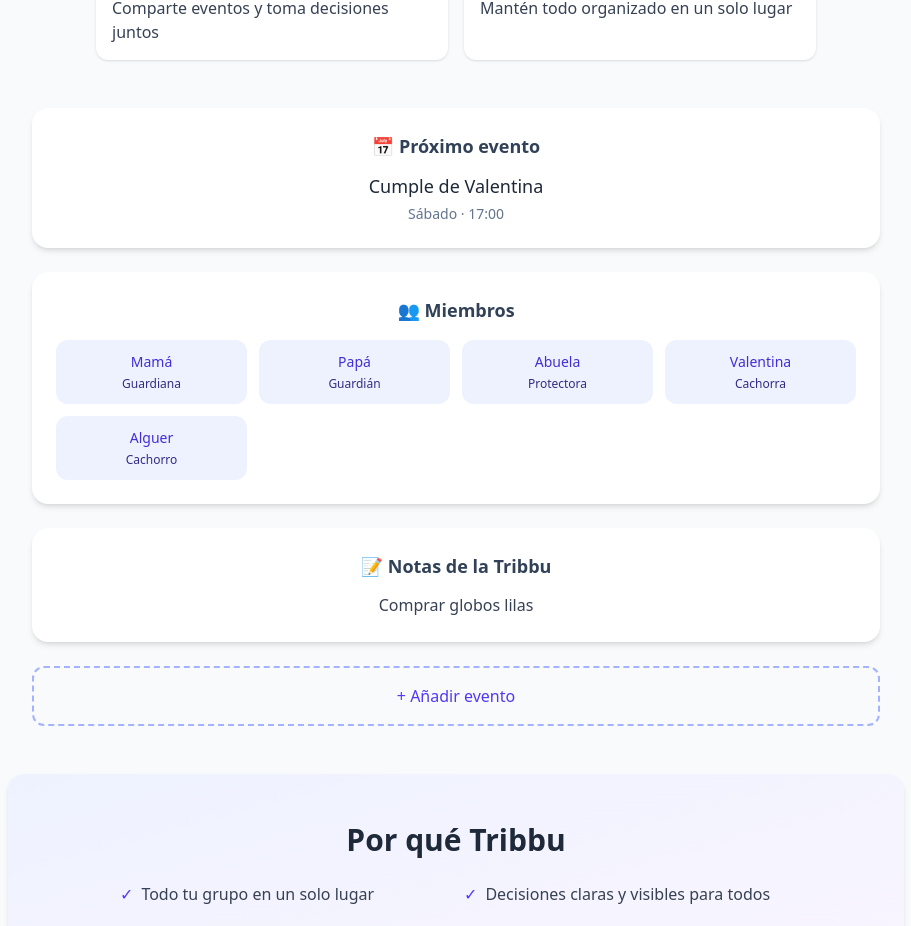
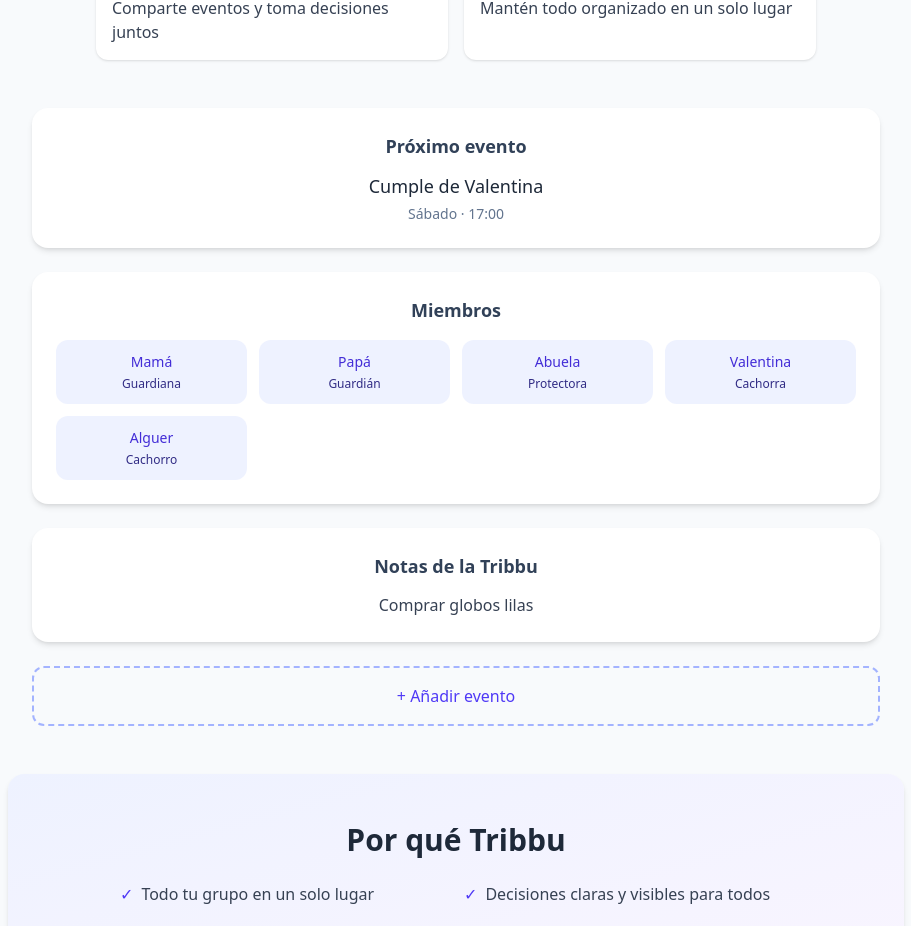
Before and after one commit to PauSerranoHerraiz/tribbu-frontend, a React (Vite) app: page /demo in a window 1280 px wide. Shown: the part 776-1702 px from the top of the page, without its empty margins (184-1095 px from the left). Built offline with nearby package versions, Linux system fonts and the light colour scheme.

Commit message:
minor changes in demo page

```diff
--- a/src/pages/DemoPage.jsx
+++ b/src/pages/DemoPage.jsx
@@ -45,13 +45,13 @@
       <main className="px-6 grid gap-6 max-w-4xl mx-auto mb-12">
 
         <section className="bg-white rounded-2xl shadow-md p-6 hover:shadow-lg transition">
-          <h2 className="font-semibold mb-3 text-lg">📅 Próximo evento</h2>
+          <h2 className="font-semibold mb-3 text-lg">Próximo evento</h2>
           <p className="text-lg font-medium text-gray-800">{demoTribbu.events[0].title}</p>
           <p className="text-sm text-slate-500 mt-1">{demoTribbu.events[0].date}</p>
         </section>
 
         <section className="bg-white rounded-2xl shadow-md p-6 hover:shadow-lg transition">
-          <h2 className="font-semibold mb-4 text-lg">👥 Miembros</h2>
+          <h2 className="font-semibold mb-4 text-lg">Miembros</h2>
           <div className="grid grid-cols-2 sm:grid-cols-4 gap-3">
             {demoTribbu.members.map((member) => (
               <div
@@ -66,7 +66,7 @@
         </section>
 
         <section className="bg-white rounded-2xl shadow-md p-6 hover:shadow-lg transition">
-          <h2 className="font-semibold mb-3 text-lg">📝 Notas de la Tribbu</h2>
+          <h2 className="font-semibold mb-3 text-lg">Notas de la Tribbu</h2>
           <p className="text-gray-700 leading-relaxed">{demoTribbu.note}</p>
         </section>
 
```
